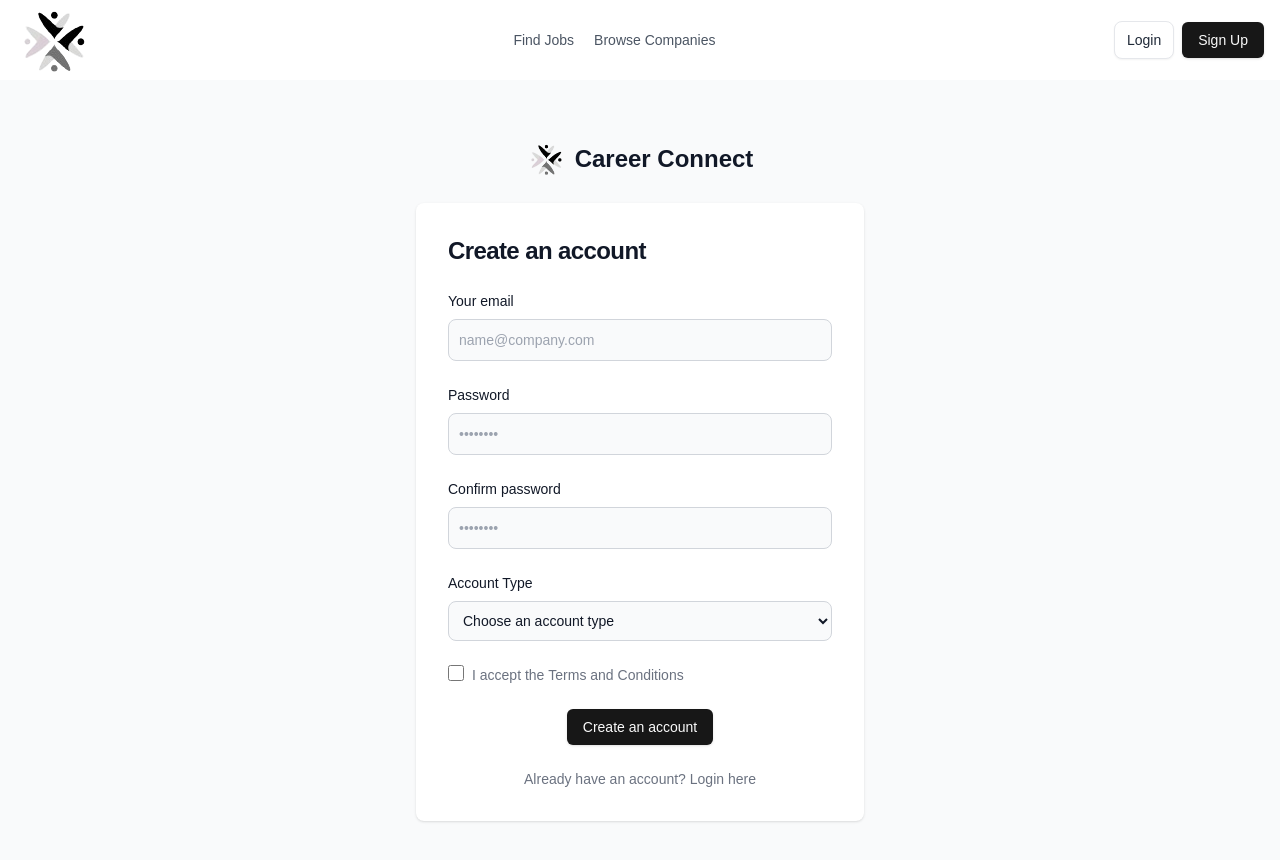
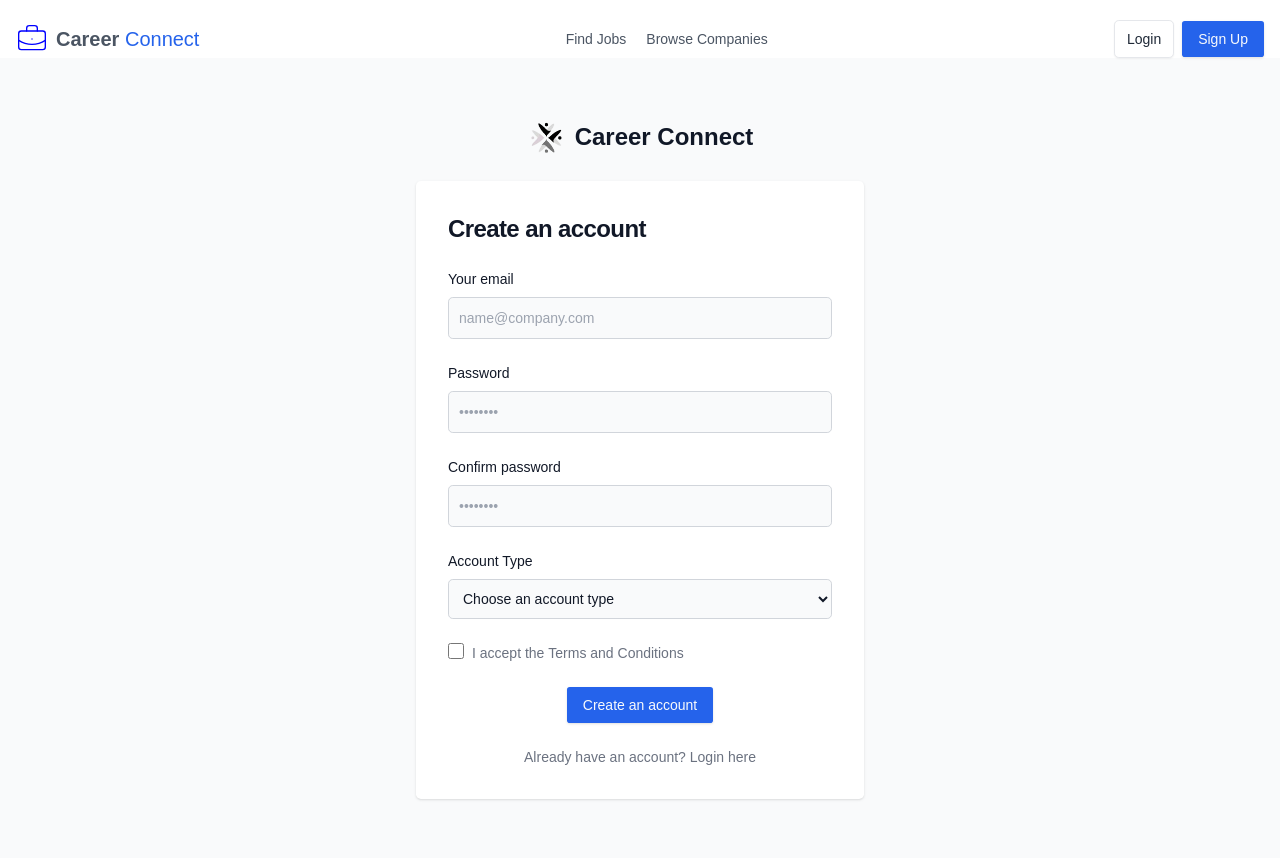
Before and after one commit to Mswati03/career-connect, a Next.js app: page /register in a window 1280 px wide. Shown: the top 860 px of the page. Built offline with nearby package versions, Linux system fonts and the light colour scheme.

Commit message:
navbar-revamps,inter-font-default,sheets, etc revamps nje

```diff
--- a/app/globals.css
+++ b/app/globals.css
@@ -25,54 +25,56 @@
   }
 }
 
+
 @layer base {
   :root {
     --background: 0 0% 100%;
-    --foreground: 0 0% 3.9%;
+    --foreground: 222.2 84% 4.9%;
     --card: 0 0% 100%;
-    --card-foreground: 0 0% 3.9%;
+    --card-foreground: 222.2 84% 4.9%;
     --popover: 0 0% 100%;
-    --popover-foreground: 0 0% 3.9%;
-    --primary: 0 0% 9%;
-    --primary-foreground: 0 0% 98%;
-    --secondary: 0 0% 96.1%;
-    --secondary-foreground: 0 0% 9%;
-    --muted: 0 0% 96.1%;
-    --muted-foreground: 0 0% 45.1%;
-    --accent: 0 0% 96.1%;
-    --accent-foreground: 0 0% 9%;
+    --popover-foreground: 222.2 84% 4.9%;
+    --primary: 221.2 83.2% 53.3%;
+    --primary-foreground: 210 40% 98%;
+    --secondary: 210 40% 96.1%;
+    --secondary-foreground: 222.2 47.4% 11.2%;
+    --muted: 210 40% 96.1%;
+    --muted-foreground: 215.4 16.3% 46.9%;
+    --accent: 210 40% 96.1%;
+    --accent-foreground: 222.2 47.4% 11.2%;
     --destructive: 0 84.2% 60.2%;
-    --destructive-foreground: 0 0% 98%;
-    --border: 0 0% 89.8%;
-    --input: 0 0% 89.8%;
-    --ring: 0 0% 3.9%;
+    --destructive-foreground: 210 40% 98%;
+    --border: 214.3 31.8% 91.4%;
+    --input: 214.3 31.8% 91.4%;
+    --ring: 221.2 83.2% 53.3%;
+    --radius: 0.3rem;
     --chart-1: 12 76% 61%;
     --chart-2: 173 58% 39%;
     --chart-3: 197 37% 24%;
     --chart-4: 43 74% 66%;
     --chart-5: 27 87% 67%;
-    --radius: 0.5rem;
   }
+
   .dark {
-    --background: 0 0% 3.9%;
-    --foreground: 0 0% 98%;
-    --card: 0 0% 3.9%;
-    --card-foreground: 0 0% 98%;
-    --popover: 0 0% 3.9%;
-    --popover-foreground: 0 0% 98%;
-    --primary: 0 0% 98%;
-    --primary-foreground: 0 0% 9%;
-    --secondary: 0 0% 14.9%;
-    --secondary-foreground: 0 0% 98%;
-    --muted: 0 0% 14.9%;
-    --muted-foreground: 0 0% 63.9%;
-    --accent: 0 0% 14.9%;
-    --accent-foreground: 0 0% 98%;
+    --background: 222.2 84% 4.9%;
+    --foreground: 210 40% 98%;
+    --card: 222.2 84% 4.9%;
+    --card-foreground: 210 40% 98%;
+    --popover: 222.2 84% 4.9%;
+    --popover-foreground: 210 40% 98%;
+    --primary: 217.2 91.2% 59.8%;
+    --primary-foreground: 222.2 47.4% 11.2%;
+    --secondary: 217.2 32.6% 17.5%;
+    --secondary-foreground: 210 40% 98%;
+    --muted: 217.2 32.6% 17.5%;
+    --muted-foreground: 215 20.2% 65.1%;
+    --accent: 217.2 32.6% 17.5%;
+    --accent-foreground: 210 40% 98%;
     --destructive: 0 62.8% 30.6%;
-    --destructive-foreground: 0 0% 98%;
-    --border: 0 0% 14.9%;
-    --input: 0 0% 14.9%;
-    --ring: 0 0% 83.1%;
+    --destructive-foreground: 210 40% 98%;
+    --border: 217.2 32.6% 17.5%;
+    --input: 217.2 32.6% 17.5%;
+    --ring: 224.3 76.3% 48%;
     --chart-1: 220 70% 50%;
     --chart-2: 160 60% 45%;
     --chart-3: 30 80% 55%;
@@ -80,6 +82,7 @@
     --chart-5: 340 75% 55%;
   }
 }
+
 
 @layer base {
   * {
--- a/app/layout.tsx
+++ b/app/layout.tsx
@@ -1,17 +1,11 @@
-import type { Metadata } from "next";
-import localFont from "next/font/local";
+import { Metadata } from "next";
+import { Inter } from "next/font/google"; // Importing Inter from the Google package
 import "./globals.css";
 import NavBar from "@/components/Navbar";
 
-const geistSans = localFont({
-  src: "./fonts/GeistVF.woff",
-  variable: "--font-geist-sans",
-  weight: "100 900",
-});
-const geistMono = localFont({
-  src: "./fonts/GeistMonoVF.woff",
-  variable: "--font-geist-mono",
-  weight: "100 900",
+const inter = Inter({
+  subsets: ["latin"], // Specify subsets as needed
+  variable: "--font-inter", // Define a CSS variable for the font
 });
 
 export const metadata: Metadata = {
@@ -21,14 +15,13 @@
 
 export default function RootLayout({
   children,
-}: Readonly<{
+}: {
   children: React.ReactNode;
-}>) {
+}) {
   return (
     <html lang="en">
-      <body
-        className={`${geistSans.variable} ${geistMono.variable} antialiased`}
-      ><NavBar/>
+      <body className={`${inter.variable} antialiased`}>
+        <NavBar />
         {children}
       </body>
     </html>
--- a/components/Hero.tsx
+++ b/components/Hero.tsx
@@ -7,7 +7,7 @@
   return (
     <div className="relative">
       <section>
-        <div className="max-w-screen-xl mx-auto px-4 py-28 gap-12 text-gray-600 overflow-hidden md:px-8 md:flex">
+        <div className="max-w-screen-xl mx-auto px-4 py-28 max-sm:py-10 gap-12 text-gray-600 overflow-hidden md:px-8 md:flex">
           <div className="flex-none space-y-5 max-w-xl">
             <a
               href="#"
@@ -34,7 +34,7 @@
             </a>
             <h1 className="text-4xl text-gray-800 font-extrabold sm:text-5xl">
               Discover more than{" "}
-              <span className="text-blue-700">50+ Jobs in Lesotho</span>
+              <span className="text-blue-700">100+ Jobs in Lesotho</span>
             </h1>
             <p className="text-lg text-gray-600">
               Great platform for the job seeker looking to advance their career
--- a/components/Navbar.tsx
+++ b/components/Navbar.tsx
@@ -1,17 +1,49 @@
 import { Button } from "./ui/button";
+import {
+  Sheet,
+  SheetClose,
+  SheetContent,
+  SheetDescription,
+  SheetFooter,
+  SheetHeader,
+  SheetTitle,
+  SheetTrigger,
+} from "./ui/sheet";
 
 const NavBar = () => {
   return (
-    <div>
+    <div className="mt-5">
       <header className="flex flex-wrap sm:justify-start sm:flex-nowrap w-full bg-white text-sm py-0">
         <nav className="max-w-[85rem] w-full mx-auto px-4 flex flex-wrap basis-full items-center justify-between">
           <a
-            className="sm:order-1 flex-none text-xl font-semibold focus:outline-none focus:opacity-80"
-            href="#"
+            className="sm:order-1 flex items-center gap-2 text-2xl font-semibold focus:outline-none focus:opacity-80"
+            href="/"
           >
-            <img src="/logonav.png" className="-mt-0 "/>
+            <svg
+              xmlns="http://www.w3.org/2000/svg"
+              width="32"
+              height="32"
+              viewBox="0 0 24 24"
+              fill="none"
+              stroke="blue"
+              strokeWidth="1"
+              strokeLinecap="round"
+              strokeLinejoin="round"
+              className="lucide lucide-briefcase-business"
+            >
+              <path d="M12 12h.01" />
+              <path d="M16 6V4a2 2 0 0 0-2-2h-4a2 2 0 0 0-2 2v2" />
+              <path d="M22 13a18.15 18.15 0 0 1-20 0" />
+              <rect width="20" height="14" x="2" y="6" rx="2" />
+            </svg>
+            <h1 className="font-semibold text-xl text-gray-600 ">
+              Career <span className="font-normal text-primary">Connect</span>
+            </h1>
           </a>
-          <div className="sm:order-3 flex items-center gap-x-2">
+
+          {/* Toggle button visible only on small screens */}
+          <Sheet>
+            <SheetTrigger asChild>
               <button
                 type="button"
                 className="sm:hidden hs-collapse-toggle relative size-7 flex justify-center items-center gap-x-2 rounded-lg border border-gray-200 bg-white text-gray-800 shadow-sm hover:bg-gray-50 focus:outline-none focus:bg-gray-50 disabled:opacity-50 disabled:pointer-events-none"
@@ -29,9 +61,9 @@
                   viewBox="0 0 24 24"
                   fill="none"
                   stroke="currentColor"
-                stroke-width="2"
-                stroke-linecap="round"
-                stroke-linejoin="round"
+                  strokeWidth="2"
+                  strokeLinecap="round"
+                  strokeLinejoin="round"
                 >
                   <line x1="3" x2="21" y1="6" y2="6" />
                   <line x1="3" x2="21" y1="12" y2="12" />
@@ -45,17 +77,60 @@
                   viewBox="0 0 24 24"
                   fill="none"
                   stroke="currentColor"
-                stroke-width="2"
-                stroke-linecap="round"
-                stroke-linejoin="round"
+                  strokeWidth="2"
+                  strokeLinecap="round"
+                  strokeLinejoin="round"
                 >
                   <path d="M18 6 6 18" />
                   <path d="m6 6 12 12" />
                 </svg>
                 <span className="sr-only">Toggle</span>
               </button>
+            </SheetTrigger>
 
-            <a href="/register"
+            {/*Sheet Content to be displayed when the toggle is clicked*/}
+            <SheetContent className="bg-white ">
+              <SheetHeader>
+                <SheetTitle className="">Sheet Content</SheetTitle>
+              </SheetHeader>
+              <div className="flex flex-col gap-5 mt-5 sm:flex-row sm:items-center sm:mt-0 sm:ps-5">
+              <a
+                className="font-medium text-gray-600 hover:text-gray-400 focus:outline-none"
+                href="/"
+                aria-current="page"
+              >
+                Find Jobs
+              </a>
+              <a
+                className="font-medium text-gray-600 hover:text-gray-400 focus:outline-none focus:text-gray-400"
+                href="/"
+              >
+                Browse Companies
+              </a>
+            </div>
+
+              <SheetFooter>
+                <SheetClose asChild><div className=" sm:flex ml-2 sm:order-3 items-center justify-center gap-x-2">
+                <a
+                  href="/login"
+                  type="button"
+                  className="py-2 px-3 inline-flex items-center gap-x-2 text-sm font-medium rounded-lg  text-gray-800"
+                >
+                  <Button>Login</Button>
+                </a>
+
+                <a href="/register">
+                  <Button>Sign Up</Button>
+                </a>
+              </div></SheetClose>
+              </SheetFooter>
+            </SheetContent>
+          </Sheet>
+
+          {/* Buttons visible only on larger screens */}
+          <div className="hidden sm:flex sm:order-3 items-center gap-x-2">
+            <a
+              href="/login"
               type="button"
               className="py-2 px-3 inline-flex items-center gap-x-2 text-sm font-medium rounded-lg border border-gray-200 bg-white text-gray-800 shadow-sm hover:bg-gray-50 focus:outline-none focus:bg-gray-50 disabled:opacity-50 disabled:pointer-events-none"
             >
@@ -64,10 +139,11 @@
 
             <div className="justify-between">
               <a href="/register">
-            <Button >Sign Up</Button>
+                <Button>Sign Up</Button>
               </a>
             </div>
           </div>
+
           <div
             id="hs-navbar-alignment"
             className="hs-collapse hidden overflow-hidden transition-all duration-300 basis-full grow sm:grow-0 sm:basis-auto sm:block sm:order-2"
@@ -75,20 +151,18 @@
           >
             <div className="flex flex-col gap-5 mt-5 sm:flex-row sm:items-center sm:mt-0 sm:ps-5">
               <a
-                className="font-medium text-gray-600 focus:outline-none"
-                href="#"
+                className="font-medium text-gray-600 hover:text-gray-400 focus:outline-none"
+                href="/"
                 aria-current="page"
               >
                 Find Jobs
               </a>
               <a
                 className="font-medium text-gray-600 hover:text-gray-400 focus:outline-none focus:text-gray-400"
-                href="#"
+                href="/"
               >
                 Browse Companies
               </a>
-
-
             </div>
           </div>
         </nav>
--- /dev/null
+++ b/components/ui/input.tsx
@@ -0,0 +1,22 @@
+import * as React from "react"
+
+import { cn } from "@/lib/utils"
+
+const Input = React.forwardRef<HTMLInputElement, React.ComponentProps<"input">>(
+  ({ className, type, ...props }, ref) => {
+    return (
+      <input
+        type={type}
+        className={cn(
+          "flex h-9 w-full rounded-md border border-input bg-transparent px-3 py-1 text-base shadow-sm transition-colors file:border-0 file:bg-transparent file:text-sm file:font-medium file:text-foreground placeholder:text-muted-foreground focus-visible:outline-none focus-visible:ring-1 focus-visible:ring-ring disabled:cursor-not-allowed disabled:opacity-50 md:text-sm",
+          className
+        )}
+        ref={ref}
+        {...props}
+      />
+    )
+  }
+)
+Input.displayName = "Input"
+
+export { Input }
--- /dev/null
+++ b/components/ui/sheet.tsx
@@ -0,0 +1,139 @@
+"use client"
+
+import * as React from "react"
+import * as SheetPrimitive from "@radix-ui/react-dialog"
+import { cva, type VariantProps } from "class-variance-authority"
+import { cn } from "@/lib/utils"
+import { Cross2Icon } from "@radix-ui/react-icons"
+
+const Sheet = SheetPrimitive.Root
+
+const SheetTrigger = SheetPrimitive.Trigger
+
+const SheetClose = SheetPrimitive.Close
+
+const SheetPortal = SheetPrimitive.Portal
+
+const SheetOverlay = React.forwardRef<
+  React.ElementRef<typeof SheetPrimitive.Overlay>,
+  React.ComponentPropsWithoutRef<typeof SheetPrimitive.Overlay>
+>(({ className, ...props }, ref) => (
+  <SheetPrimitive.Overlay
+    className={cn(
+      "fixed inset-0 z-50 bg-black/80  data-[state=open]:animate-in data-[state=closed]:animate-out data-[state=closed]:fade-out-0 data-[state=open]:fade-in-0",
+      className
+    )}
+    {...props}
+    ref={ref}
+  />
+))
+SheetOverlay.displayName = SheetPrimitive.Overlay.displayName
+
+const sheetVariants = cva(
+  "fixed z-50 gap-4 bg-background p-6 shadow-lg transition ease-in-out data-[state=closed]:duration-300 data-[state=open]:duration-500 data-[state=open]:animate-in data-[state=closed]:animate-out",
+  {
+    variants: {
+      side: {
+        top: "inset-x-0 top-0 border-b data-[state=closed]:slide-out-to-top data-[state=open]:slide-in-from-top",
+        bottom:
+          "inset-x-0 bottom-0 border-t data-[state=closed]:slide-out-to-bottom data-[state=open]:slide-in-from-bottom",
+        left: "inset-y-0 left-0 h-full w-3/4 border-r data-[state=closed]:slide-out-to-left data-[state=open]:slide-in-from-left sm:max-w-sm",
+        right:
+          "inset-y-0 right-0 h-full w-3/4 border-l data-[state=closed]:slide-out-to-right data-[state=open]:slide-in-from-right sm:max-w-sm",
+      },
+    },
+    defaultVariants: {
+      side: "right",
+    },
+  }
+)
+
+interface SheetContentProps
+  extends React.ComponentPropsWithoutRef<typeof SheetPrimitive.Content>,
+    VariantProps<typeof sheetVariants> {}
+
+const SheetContent = React.forwardRef<
+  React.ElementRef<typeof SheetPrimitive.Content>,
+  SheetContentProps
+>(({ side = "right", className, children, ...props }, ref) => (
+  <SheetPortal>
+    <SheetOverlay />
+    <SheetPrimitive.Content
+      ref={ref}
+      className={cn(sheetVariants({ side }), className)}
+      {...props}
+    >
+      <SheetPrimitive.Close className="absolute right-4 top-4 rounded-sm opacity-70 ring-offset-background transition-opacity hover:opacity-100 focus:outline-none focus:ring-2 focus:ring-ring focus:ring-offset-2 disabled:pointer-events-none data-[state=open]:bg-secondary">
+        <Cross2Icon className="h-4 w-4" />
+        <span className="sr-only">Close</span>
+      </SheetPrimitive.Close>
+      {children}
+    </SheetPrimitive.Content>
+  </SheetPortal>
+))
+SheetContent.displayName = SheetPrimitive.Content.displayName
+
+const SheetHeader = ({
+  className,
+  ...props
+}: React.HTMLAttributes<HTMLDivElement>) => (
+  <div
+    className={cn(
+      "flex flex-col space-y-2 text-center sm:text-left",
+      className
+    )}
+    {...props}
+  />
+)
+SheetHeader.displayName = "SheetHeader"
+
+const SheetFooter = ({
+  className,
+  ...props
+}: React.HTMLAttributes<HTMLDivElement>) => (
+  <div
+    className={cn(
+      "flex flex-col-reverse sm:flex-row sm:justify-end sm:space-x-2",
+      className
+    )}
+    {...props}
+  />
+)
+SheetFooter.displayName = "SheetFooter"
+
+const SheetTitle = React.forwardRef<
+  React.ElementRef<typeof SheetPrimitive.Title>,
+  React.ComponentPropsWithoutRef<typeof SheetPrimitive.Title>
+>(({ className, ...props }, ref) => (
+  <SheetPrimitive.Title
+    ref={ref}
+    className={cn("text-lg font-semibold text-foreground", className)}
+    {...props}
+  />
+))
+SheetTitle.displayName = SheetPrimitive.Title.displayName
+
+const SheetDescription = React.forwardRef<
+  React.ElementRef<typeof SheetPrimitive.Description>,
+  React.ComponentPropsWithoutRef<typeof SheetPrimitive.Description>
+>(({ className, ...props }, ref) => (
+  <SheetPrimitive.Description
+    ref={ref}
+    className={cn("text-sm text-muted-foreground", className)}
+    {...props}
+  />
+))
+SheetDescription.displayName = SheetPrimitive.Description.displayName
+
+export {
+  Sheet,
+  SheetPortal,
+  SheetOverlay,
+  SheetTrigger,
+  SheetClose,
+  SheetContent,
+  SheetHeader,
+  SheetFooter,
+  SheetTitle,
+  SheetDescription,
+}
--- a/package.json
+++ b/package.json
@@ -10,7 +10,10 @@
   },
   "dependencies": {
     "@heroicons/react": "^2.1.5",
+    "@next/font": "^14.2.15",
+    "@radix-ui/react-dialog": "^1.1.4",
     "@radix-ui/react-icons": "^1.3.0",
+    "@radix-ui/react-label": "^2.1.1",
     "@radix-ui/react-slot": "^1.1.0",
     "@radix-ui/react-tabs": "^1.1.0",
     "class-variance-authority": "^0.7.0",
```
Also changed, not shown: components/ui/label.tsx (added, +26 -0 lines), 1 other file (tests, documents, lock files or other folders). Lines whose indentation alone changed are shown as unchanged.
